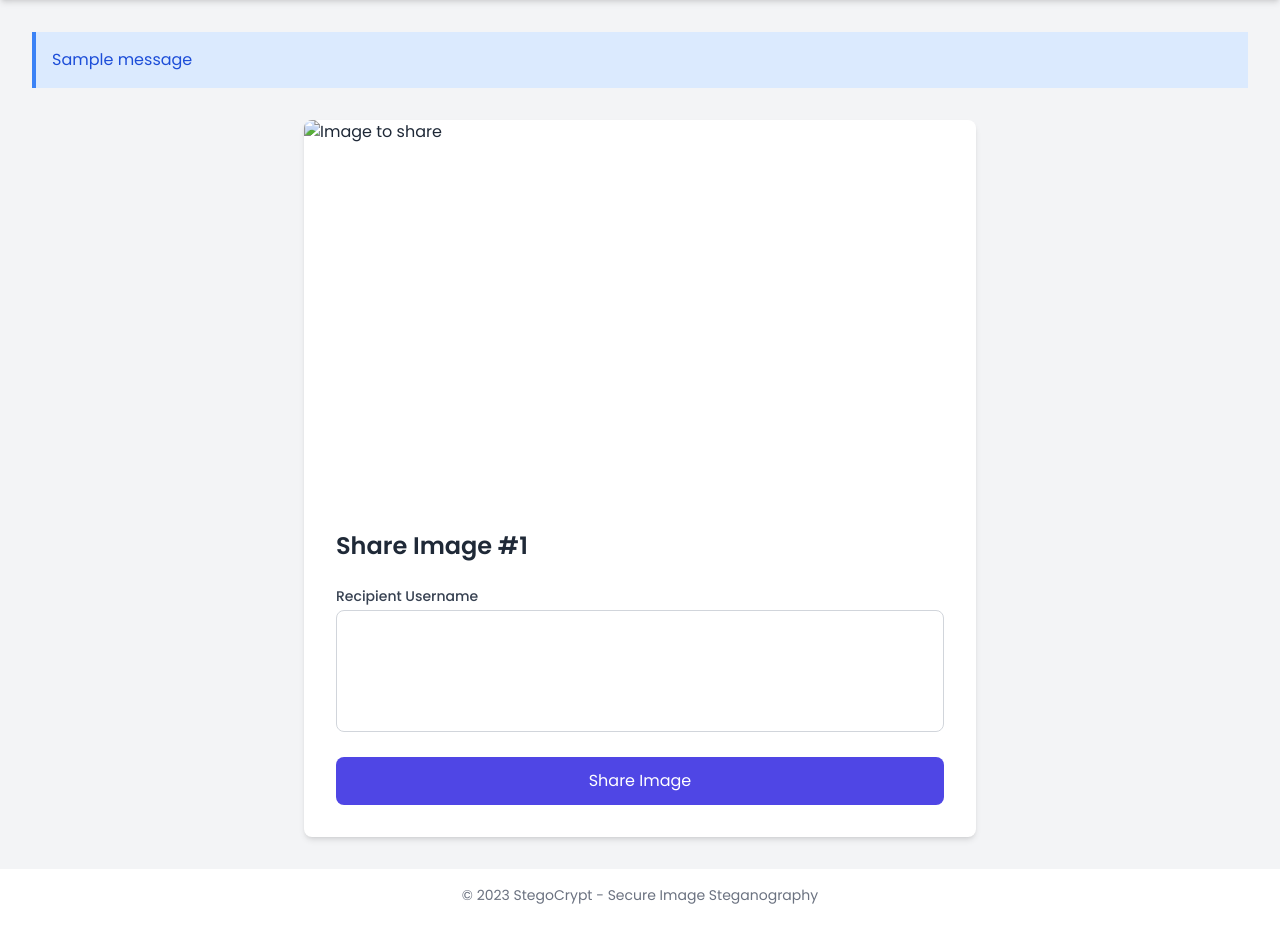
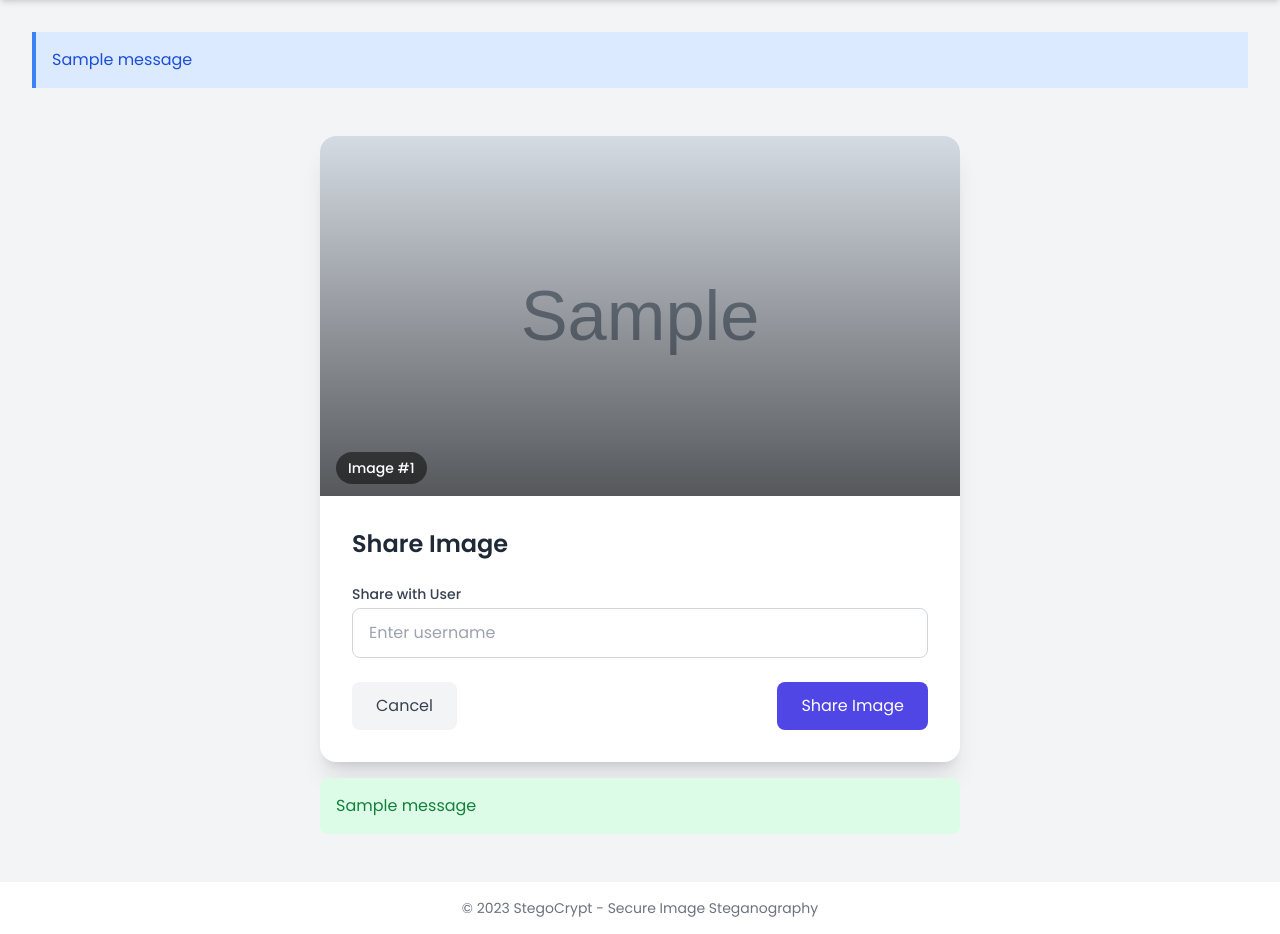
Before and after one commit to M-YasirGhaffar/stegocrypt, a Django app: page /share-image/1/ in a window 1280 px wide. Shown: the part 64-998 px from the top of the page. Before the commit the page ends 968 px from the top, so only its background shows below. Run offline with Django 5.2, Linux system fonts and the light colour scheme; a user stored in the database is signed in; tables that the repository leaves empty hold one stand-in row (values such as "Sample post"); grey boxes marked "Sample" are stand-in pictures; one stand-in notice (Sample message) is shown; lists and menus that the app fills with data are empty; style sheets or scripts are compiled from the project's sources; some libraries are stand-ins or nearby versions.

Commit message:
frontend improved a little bit

```diff
--- a/core/templates/core/share_image.html
+++ b/core/templates/core/share_image.html
@@ -1,4 +1,5 @@
 {% extends "base.html" %}
+{% load static %}
 {% block title %}Share Image - StegoCrypt{% endblock title %}
 
 {% block nav_links %}
@@ -6,47 +7,71 @@
 {% endblock nav_links %}
 
 {% block content %}
-<div class="max-w-2xl mx-auto">
-  <div class="bg-white shadow-md rounded-lg overflow-hidden">
-    <div class="relative aspect-w-16 aspect-h-9">
-      <img src="{{ image.image.url }}" alt="Image to share" class="object-cover w-full h-full">
+<div class="max-w-2xl mx-auto p-4">
+  <div class="bg-white shadow-xl rounded-2xl overflow-hidden">
+    <!-- Image Preview with Overlay -->
+    <div class="relative">
+      <div class="relative aspect-w-16 aspect-h-9">
+        <img src="{{ image.stego_image.url }}"
+             alt="Image to share"
+             class="object-cover w-full h-full"
+             onerror="this.onerror=null; this.src='{% static 'img/placeholder.png' %}'; this.classList.add('opacity-50');">
+        <div class="absolute inset-0 bg-gradient-to-t from-black/60 to-transparent"></div>
+      </div>
+      <div class="absolute bottom-4 left-4">
+        <span class="text-white text-sm font-medium bg-black/50 px-3 py-1.5 rounded-full">
+          Image #{{ image.id }}
+        </span>
+      </div>
     </div>
+
+    <!-- Share Form -->
     <div class="p-8">
-      <h3 class="text-2xl font-semibold text-gray-800 mb-6">Share Image #{{ image.id }}</h3>
+      <h3 class="text-2xl font-semibold text-gray-800 mb-6">Share Image</h3>
       <form method="POST" class="space-y-6">
         {% csrf_token %}
-        {% for field in form %}
         <div>
-          <label for="{{ field.id_for_label }}" class="block text-sm font-medium text-gray-700 mb-1">
-            {{ field.label }}
+          <label for="{{ form.recipient_username.id_for_label }}" class="block text-sm font-medium text-gray-700 mb-1">
+            Share with User
           </label>
-          <div class="mt-1">
-            <select name="{{ field.html_name }}"
-                    id="{{ field.id_for_label }}"
-                    class="w-full px-4 py-3 rounded-lg border border-gray-300 focus:ring-2 focus:ring-indigo-500 focus:border-transparent"
-                    multiple>
-              {% for choice in field.field.choices %}
-              <option value="{{ choice.0 }}">{{ choice.1 }}</option>
-              {% endfor %}
-            </select>
-          </div>
-          {% if field.errors %}
-            {% for error in field.errors %}
+          <input type="text"
+                 name="{{ form.recipient_username.html_name }}"
+                 id="{{ form.recipient_username.id_for_label }}"
+                 class="w-full px-4 py-3 rounded-lg border border-gray-300 focus:ring-2 focus:ring-indigo-500 focus:border-transparent"
+                 placeholder="Enter username"
+                 required>
+          {% if form.recipient_username.errors %}
+            {% for error in form.recipient_username.errors %}
               <p class="mt-2 text-sm text-red-600">{{ error }}</p>
             {% endfor %}
           {% endif %}
-          {% if field.help_text %}
-            <p class="mt-2 text-sm text-gray-500">{{ field.help_text }}</p>
+          {% if form.recipient_username.help_text %}
+            <p class="mt-2 text-sm text-gray-500">{{ form.recipient_username.help_text }}</p>
           {% endif %}
         </div>
-        {% endfor %}
-        <div>
-          <button type="submit" class="w-full py-3 px-4 bg-indigo-600 text-white rounded-lg hover:bg-indigo-700 focus:outline-none focus:ring-2 focus:ring-offset-2 focus:ring-indigo-500">
+
+        <div class="flex items-center justify-between">
+          <a href="{% url 'index' %}"
+             class="px-6 py-3 bg-gray-100 text-gray-700 rounded-lg hover:bg-gray-200 focus:outline-none focus:ring-2 focus:ring-offset-2 focus:ring-gray-500 transition duration-150 ease-in-out">
+            Cancel
+          </a>
+          <button type="submit"
+                  class="px-6 py-3 bg-indigo-600 text-white rounded-lg hover:bg-indigo-700 focus:outline-none focus:ring-2 focus:ring-offset-2 focus:ring-indigo-500 transition duration-150 ease-in-out">
             Share Image
           </button>
         </div>
       </form>
     </div>
   </div>
+
+  {% if messages %}
+  <div class="mt-4">
+    {% for message in messages %}
+    <div class="p-4 rounded-lg {% if message.tags == 'success' %}bg-green-100 text-green-700{% else %}bg-red-100 text-red-700{% endif %}">
+      {{ message }}
+    </div>
+    {% endfor %}
+  </div>
+  {% endif %}
 </div>
 {% endblock %}
```
Also changed, not shown: core/templates/core/index.html (+63 -5 lines).
